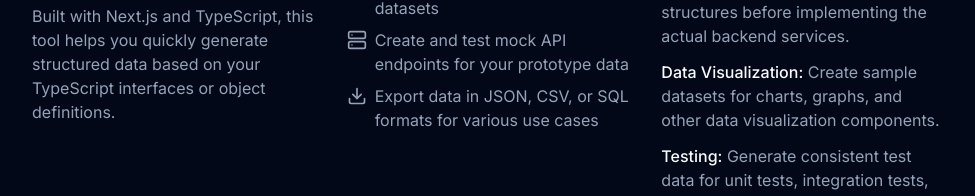
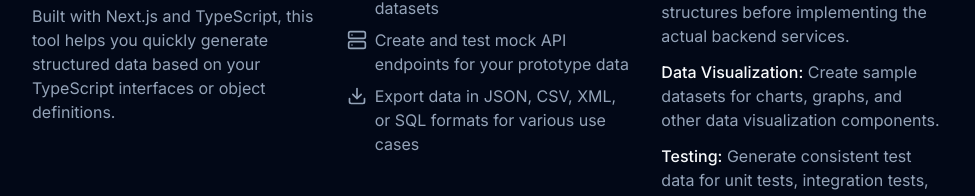
Before and after one commit to pimentellima/mock-ts-data-ai, a Next.js app: page / in a window 1280 px wide. Shown: the part 1141-1337 px from the top of the page, without its empty margins (152-1127 px from the left). Built offline with nearby package versions, Linux system fonts and the light colour scheme; no server answers; what @next/env would draw is missing.

Commit message:
feat: add XML data export option to metadata and description

```diff
--- a/src/app/page.tsx
+++ b/src/app/page.tsx
@@ -30,9 +30,11 @@ export const metadata: Metadata = {
         "frontend testing utilities",
         "JSON data generator",
         "CSV data generator",
+        "XML data generator",
         "SQL data generator",
         "export mock data to JSON",
         "export mock data to CSV",
+        "export mock data to XML",
         "export mock data to SQL",
         "structured data formats",
         "data generation for testing",
@@ -112,7 +114,7 @@ export default function Home() {
                             <li className="flex items-start">
                                 <Download className="h-5 w-5 mr-2 mt-0.5 flex-shrink-0" />
                                 <span>
-                                    Export data in JSON, CSV, or SQL formats for
+                                    Export data in JSON, CSV, XML, or SQL formats for
                                     various use cases
                                 </span>
                             </li>
```
